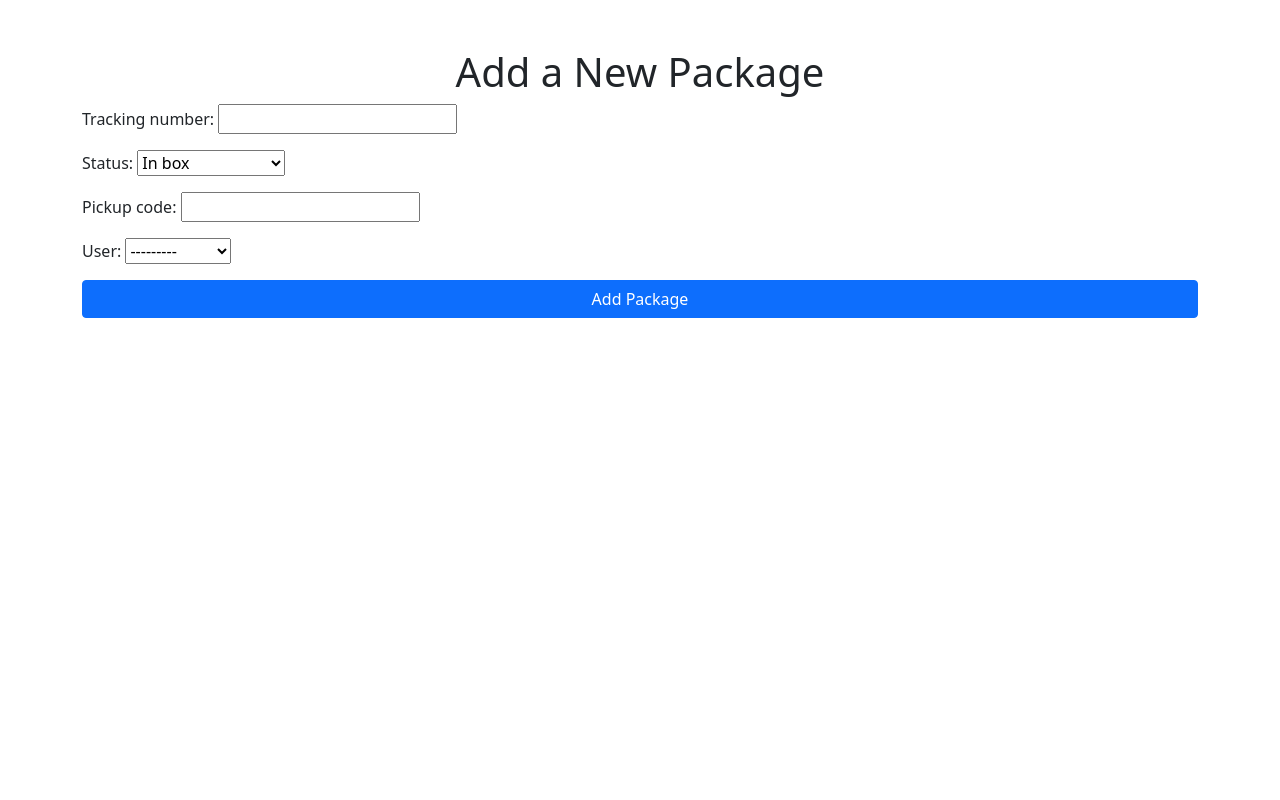
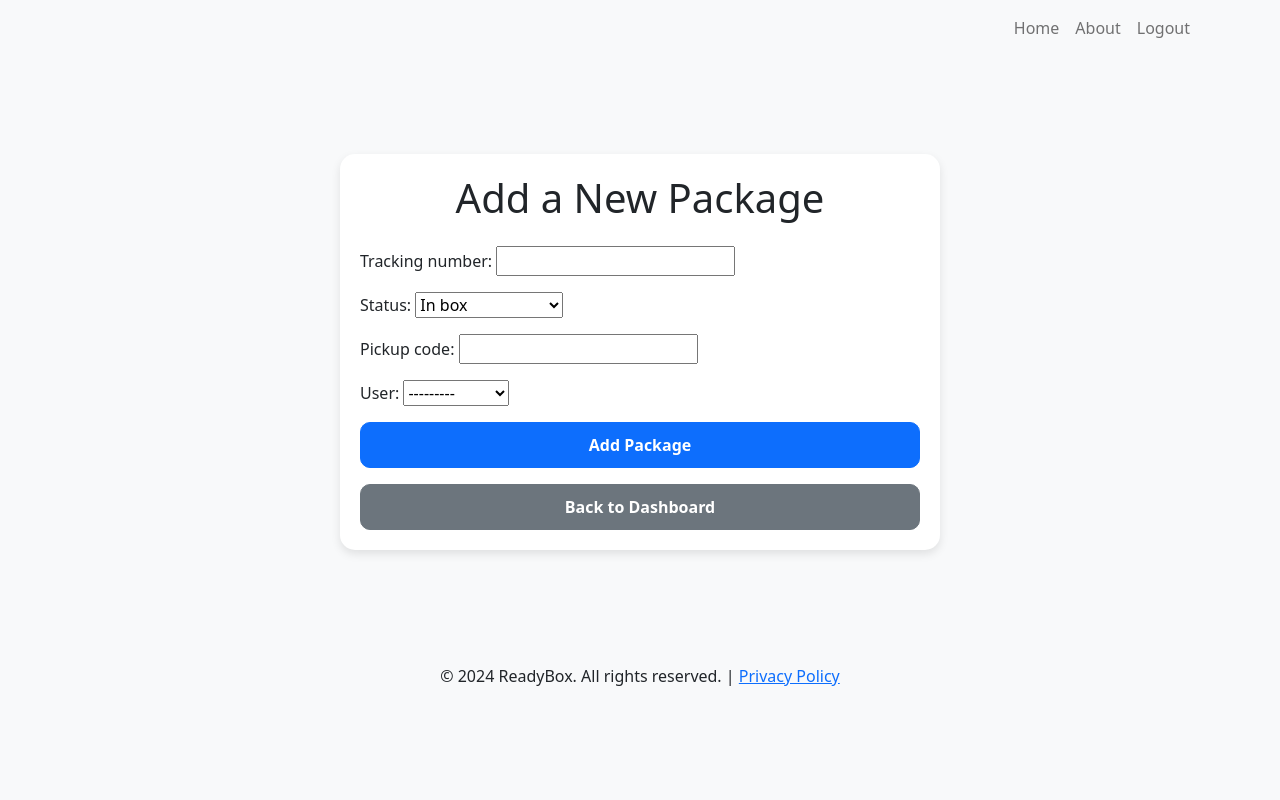
Before and after one commit to KlaraNemeckova/ReadyBox, a Django app: page /add_package/ in a window 1280 px wide. Run offline with Django 5.2, Linux system fonts and the light colour scheme; a user stored in the database is signed in; data comes from the database, SQL or seed files in the repository; both versions use the stored data as it was after the commit; some libraries are stand-ins or nearby versions.

Commit message:
Add navigation, footer and back to dashboard button to the add_package template

```diff
--- a/tracking_api/templates/add_package.html
+++ b/tracking_api/templates/add_package.html
@@ -5,10 +5,61 @@
     <meta name="viewport" content="width=device-width, initial-scale=1.0">
     <title>Add Package</title>
     <link href="https://cdn.jsdelivr.net/npm/bootstrap@5.1.3/dist/css/bootstrap.min.css" rel="stylesheet">
+    <style>
+        body {
+            display: flex;
+            flex-direction: column;
+            min-height: 100vh;
+            margin: 0;
+            background-color: #f8f9fa;
+        }
+        .content {
+            flex: 1;
+        }
+        footer {
+            background-color: #f8f9fa;
+            padding: 10px 0;
+        }
+        .dashboard-card {
+            max-width: 600px;
+            margin: 50px auto;
+            padding: 20px;
+            border-radius: 15px;
+            background-color: #fff;
+            box-shadow: 0 4px 10px rgba(0, 0, 0, 0.1);
+        }
+        .btn-primary, .btn-secondary {
+            border-radius: 10px;
+            padding: 10px;
+            font-weight: bold;
+        }
+    </style>
 </head>
 <body>
+  <nav class="navbar navbar-expand-lg navbar-light bg-light">
+    <div class="container">
+        <button class="navbar-toggler" type="button" data-bs-toggle="collapse" data-bs-target="#navbarNav" aria-controls="navbarNav" aria-expanded="false" aria-label="Toggle navigation">
+            <span class="navbar-toggler-icon"></span>
+        </button>
+        <div class="collapse navbar-collapse" id="navbarNav">
+            <ul class="navbar-nav ms-auto">
+                <li class="nav-item">
+                    <a class="nav-link" href="/">Home</a>
+                </li>
+                <li class="nav-item">
+                    <a class="nav-link" href="/about/">About</a>
+                </li>
+                <li class="nav-item">
+                    <a class="nav-link" href="{% url 'logout' %}">Logout</a>
+                </li>
+            </ul>
+        </div>
+    </div>
+</nav>
+
     <div class="container my-5">
-        <h1 class="text-center">Add a New Package</h1>
+        <div class="dashboard-card">
+            <h1 class="text-center mb-4">Add a New Package</h1>
 
             {% if messages %}
                 <div class="mb-3">
@@ -23,10 +74,16 @@
             <form method="POST">
                 {% csrf_token %}
                 {{ form.as_p }}
-            <div class="d-grid">
+                <div class="d-grid gap-3">
                     <button type="submit" class="btn btn-primary">Add Package</button>
+                    <a href="{% url 'admin_dashboard' %}" class="btn btn-secondary">Back to Dashboard</a>
                 </div>
             </form>
         </div>
+    </div>
+
+    <footer class="text-center py-3">
+        <p>&copy; 2024 ReadyBox. All rights reserved. | <a href="{% url 'privacy_policy' %}">Privacy Policy</a></p>
+    </footer>
 </body>
 </html>
--- a/tracking_api/templates/package_status.html
+++ b/tracking_api/templates/package_status.html
@@ -70,9 +70,6 @@
         <h1 class="text-center mb-4">Package Details</h1>
 
         <div class="dashboard-card">
-            <div class="d-flex justify-content-between align-items-center mb-4">
-                <h3 class="h5 mb-3">Package Information</h3>
-            </div>
 
             {% if package %}
             <table class="table table-striped table-hover">
```
Also changed, not shown: db.sqlite3. Lines whose indentation alone changed are shown as unchanged.
